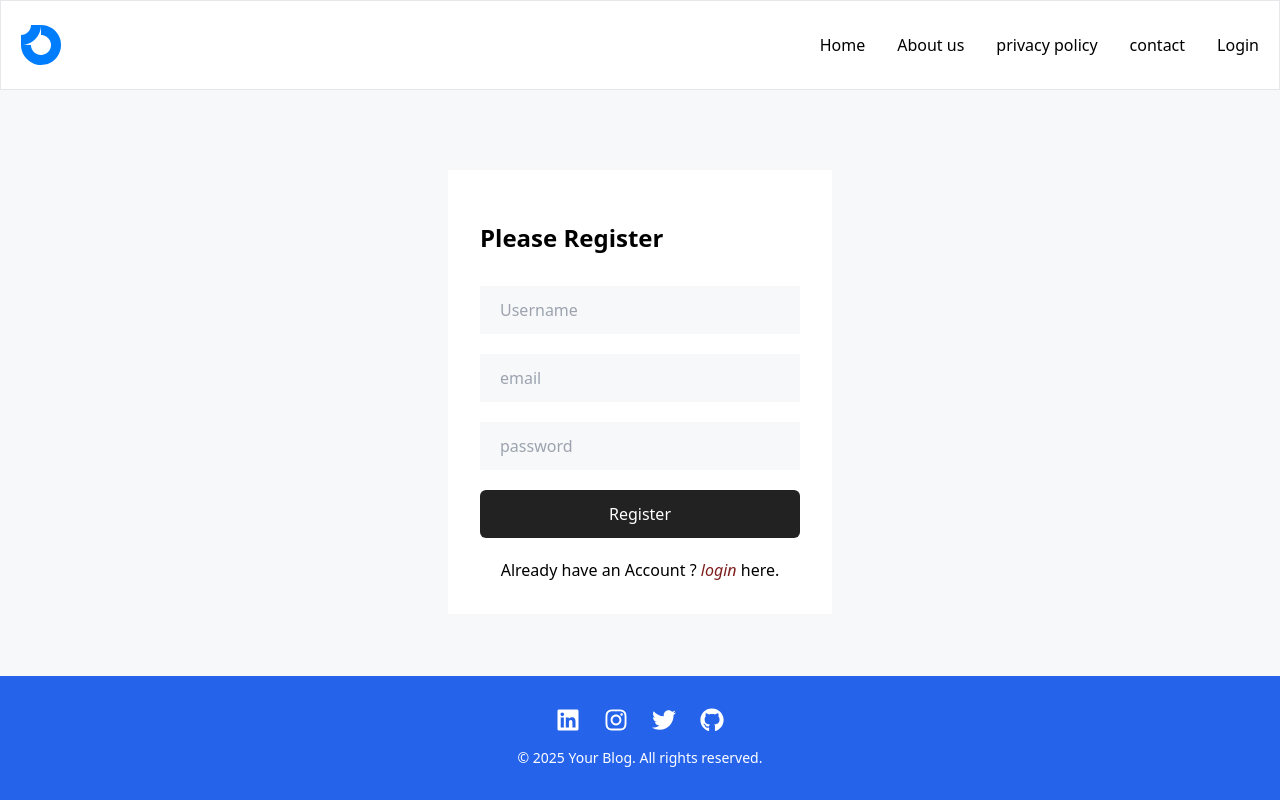
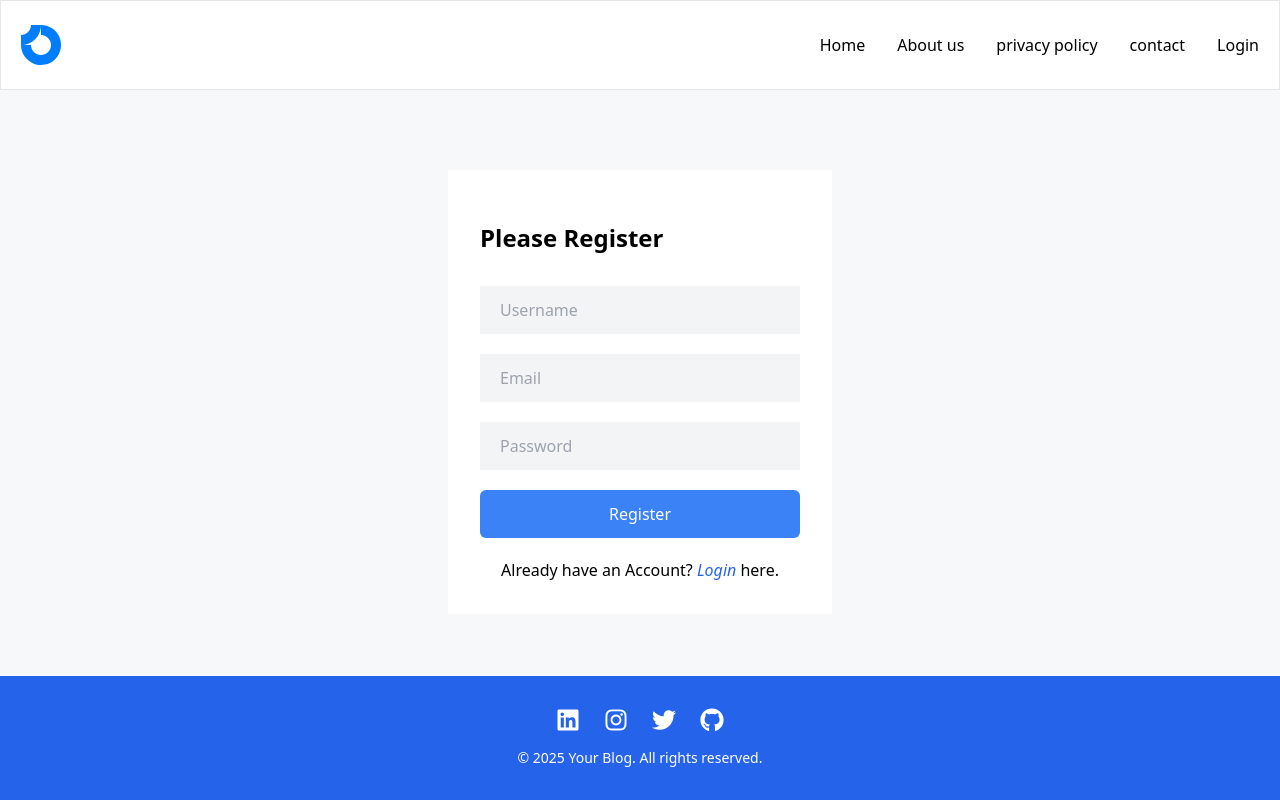
Before and after one commit to itzharshit99/personal-blog, a React (Vite) app in the folder frontend/: page /register in a window 1280 px wide. Built offline with nearby package versions, Linux system fonts and the light colour scheme.

Commit message:
user registration issues fixed

```diff
--- a/frontend/src/pages/Register.jsx
+++ b/frontend/src/pages/Register.jsx
@@ -1,47 +1,65 @@
-import React, { useState } from 'react'
+import React, { useState } from 'react';
 import { Link } from 'react-router-dom';
 
 const Register = () => {
   const [email, setEmail] = useState("");
   const [username, setUsername] = useState("");
   const [password, setPassword] = useState("");
-  const [message,setMessage] =  useState("");
+  const [message, setMessage] = useState("");
+
+  const handleSubmit = (e) => {
+    e.preventDefault();
+    if (!email || !username || !password) {
+      setMessage("All fields are required!");
+    } else {
+      setMessage("");
+      console.log({ email, username, password });
+      // Add further registration logic here
+    }
+  };
+
   return (
     <div className="max-w-sm bg-white mx-auto p-8 mt-20">
       <h2 className="text-2xl font-semibold pt-5">Please Register</h2>
-      <form className="space-y-5 max-w-sm mx-auto pt-8">
-      <input
-          className="w-full bg-bgPrimary focus:outline-none px-5 py-3"
+      <form className="space-y-5 max-w-sm mx-auto pt-8" onSubmit={handleSubmit}>
+        <input
+          className="w-full bg-gray-100 focus:outline-none px-5 py-3"
           placeholder="Username"
           type="text"
           value={username}
-          name=""
-          id=""
+          onChange={(e) => setUsername(e.target.value)}
         />
         <input
-          className="w-full bg-bgPrimary focus:outline-none px-5 py-3"
-          placeholder="email"
-          type="text"
+          className="w-full bg-gray-100 focus:outline-none px-5 py-3"
+          placeholder="Email"
+          type="email"
           value={email}
-          name=""
-          id=""
+          onChange={(e) => setEmail(e.target.value)}
         />
         <input
-          className="w-full bg-bgPrimary focus:outline-none px-5 py-3"
-          placeholder="password"
+          className="w-full bg-gray-100 focus:outline-none px-5 py-3"
+          placeholder="Password"
           type="password"
           value={password}
-          name=""
-          id=""
+          onChange={(e) => setPassword(e.target.value)}
         />
-        {
-          message && <p className="text-red">{message}</p>
-        }
-        <button className="w-full bg-primary mt-5 hover:bg-indigo-500 text-white font-medium py-3 rounded-md">Register</button>
+        {message && <p className="text-red-500">{message}</p>}
+        <button
+          type="submit"
+          className="w-full bg-blue-500 mt-5 hover:bg-blue-600 text-white font-medium py-3 rounded-md"
+        >
+          Register
+        </button>
       </form>
-      <p className="mt-5 text-center">Already have an Account ? <Link className="text-red-900 italic" to="/login">login</Link> here.</p>
+      <p className="mt-5 text-center">
+        Already have an Account?{' '}
+        <Link className="text-blue-600 italic" to="/login">
+          Login
+        </Link>{' '}
+        here.
+      </p>
     </div>
-  )
-}
+  );
+};
 
-export default Register
+export default Register;
```
